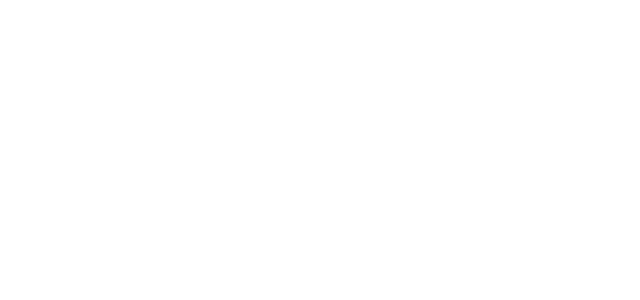
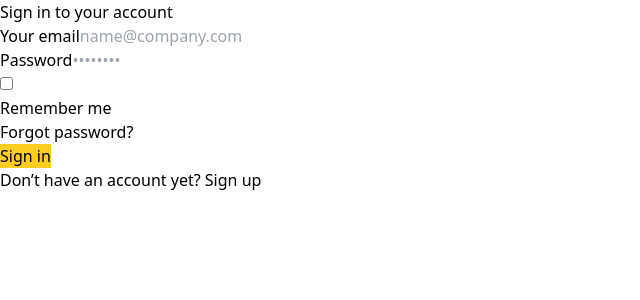
Before and after one commit to ngochiep30051998/health-app, a React (Vite) app: page /login in a window 1280 px wide. Before the commit this address had no page. Shown: the top 300 px of the page, without its empty margins (0-640 px from the left). Built offline with nearby package versions, Linux system fonts and the light colour scheme; a web font is replaced by a local one.

Commit message:
login page

```diff
--- a/src/pages/login/Login.tsx
+++ b/src/pages/login/Login.tsx
@@ -1,3 +1,41 @@
-export default function Login(){
-    return<>Login</>
+export default function Login() {
+    return (
+        <section className="bg-gray-50 dark:bg-gray-900">
+            <div className="flex flex-col items-center justify-center px-6 py-8 mx-auto md:h-screen lg:py-0">
+
+                <div className="w-full bg-white rounded-lg shadow dark:border md:mt-0 sm:max-w-md xl:p-0 dark:bg-gray-800 dark:border-gray-700">
+                    <div className="p-6 space-y-4 md:space-y-6 sm:p-8">
+                        <h1 className="text-xl font-bold leading-tight tracking-tight text-gray-900 md:text-2xl dark:text-white">
+                            Sign in to your account
+                        </h1>
+                        <form className="space-y-4 md:space-y-6" action="#">
+                            <div>
+                                <label for="email" className="block mb-2 text-sm font-medium text-gray-900 dark:text-white">Your email</label>
+                                <input type="email" name="email" id="email" className="bg-gray-50 border border-gray-300 text-gray-900 sm:text-sm rounded-lg focus:ring-primary-600 focus:border-primary-600 block w-full p-2.5 dark:bg-gray-700 dark:border-gray-600 dark:placeholder-gray-400 dark:text-white dark:focus:ring-blue-500 dark:focus:border-blue-500" placeholder="name@company.com" required="" />
+                            </div>
+                            <div>
+                                <label for="password" className="block mb-2 text-sm font-medium text-gray-900 dark:text-white">Password</label>
+                                <input type="password" name="password" id="password" placeholder="••••••••" className="bg-gray-50 border border-gray-300 text-gray-900 sm:text-sm rounded-lg focus:ring-primary-600 focus:border-primary-600 block w-full p-2.5 dark:bg-gray-700 dark:border-gray-600 dark:placeholder-gray-400 dark:text-white dark:focus:ring-blue-500 dark:focus:border-blue-500" required=""/>
+                            </div>
+                            <div className="flex items-center justify-between">
+                                <div className="flex items-start">
+                                    <div className="flex items-center h-5">
+                                        <input id="remember" aria-describedby="remember" type="checkbox" className="w-4 h-4 border border-gray-300 rounded bg-gray-50 focus:ring-3 focus:ring-primary-300 dark:bg-gray-700 dark:border-gray-600 dark:focus:ring-primary-600 dark:ring-offset-gray-800" required="" />
+                                    </div>
+                                    <div className="ml-3 text-sm">
+                                        <label for="remember" className="text-gray-500 dark:text-gray-300">Remember me</label>
+                                    </div>
+                                </div>
+                                <a href="#" className="text-sm font-medium text-primary-600 hover:underline dark:text-primary-500">Forgot password?</a>
+                            </div>
+                            <button type="submit" className="w-full text-white bg-primary-300 h-10">Sign in</button>
+                            <p className="text-sm font-light text-gray-500 dark:text-gray-400">
+                                Don’t have an account yet? <a href="#" className="font-medium text-primary-600 hover:underline dark:text-primary-500">Sign up</a>
+                            </p>
+                        </form>
+                    </div>
+                </div>
+            </div>
+        </section>
+    )
 }
--- a/src/routing/index.tsx
+++ b/src/routing/index.tsx
@@ -8,7 +8,7 @@ function Router() {
 
     return <BrowserRouter>
         <Routes>
-            <Route path="/dang-nhap" element={<Login />} />
+            <Route path="/login" element={<Login />} />
 
             <Route path="/" element={<InLoginLayout />}>
                 <Route path="/" element={<Column />} />
```
